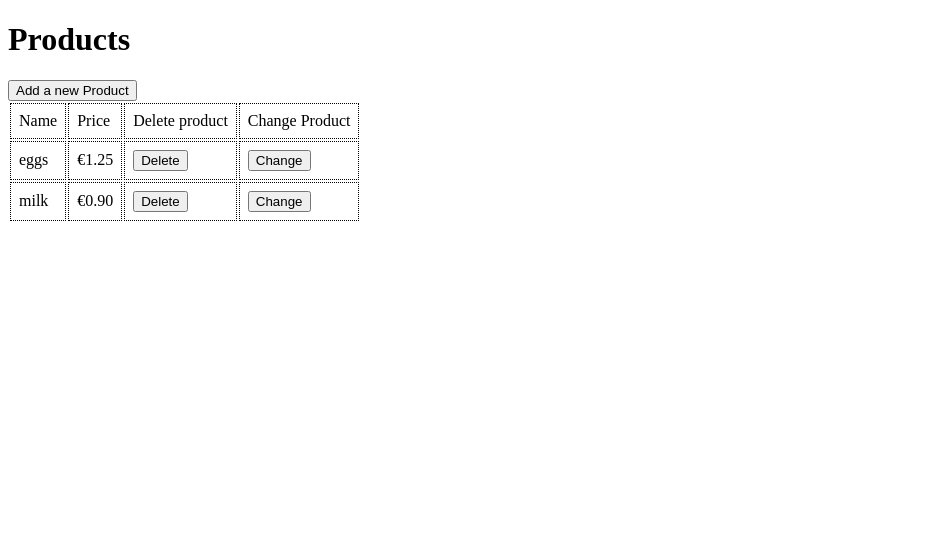
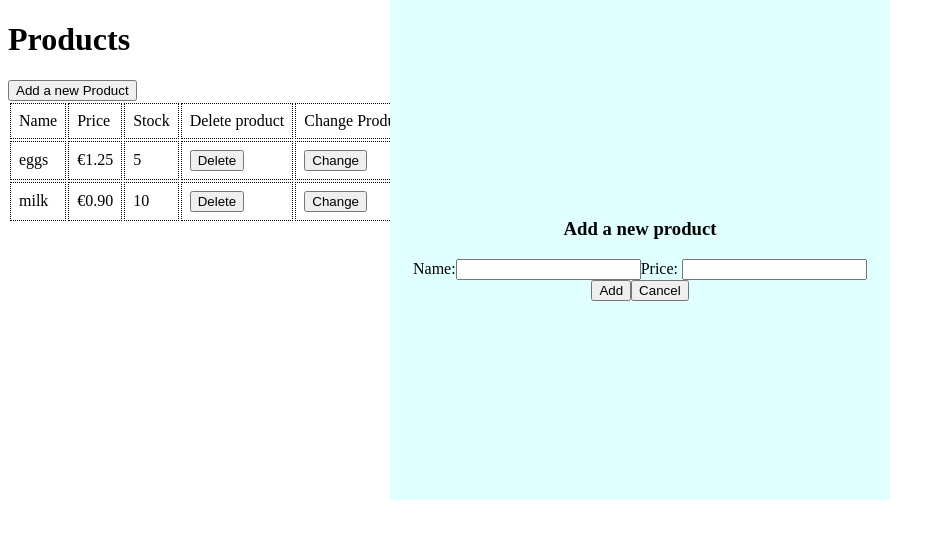
Before and after one commit to carlyhill6895/angularmodalexamples, an Angular app: page /products in a window 1280 px wide. Both pictures are taken after a click on the button "Add a new Product". Shown: the top 538 px of the page, without its empty margins (0-945 px from the left). Built offline with nearby package versions, Linux system fonts and the light colour scheme.

Commit message:
add stock

```diff
--- a/src/app/products-page/products-page.component.css
+++ b/src/app/products-page/products-page.component.css
@@ -2,7 +2,8 @@
   top: 0;
   bottom: 0;
   left: 0;
-  height: 0;
+  height: 100%;
+  width: 100%;
   position: fixed;
   z-index: 4;
 }
@@ -12,7 +13,9 @@
   margin: auto;
   height: 500px;
   width: 500px;
-  background-color: lightblue;
+  background-color: lightcyan;
+  text-align: center;
+  align-content: center;
 }
 
 td {
--- a/src/app/products-page/products-page.component.html
+++ b/src/app/products-page/products-page.component.html
@@ -1,19 +1,21 @@
 <h1>Products</h1>
 
-<button>Add a new Product</button>
+<button (click)="showAddProductModal = true">Add a new Product</button>
 
 <table>
   <tr>
     <td>Name</td>
     <td>Price</td>
+    <td>Stock</td>
     <td>Delete product</td>
     <td>Change Product</td>
   </tr>
   <tr *ngFor="let product of products">
     <td>{{product.name}}</td>
     <td>{{product.price | currency:'EUR'}}</td>
+    <td>{{product.stock}}</td>
     <td><button (click)="requestDelete(product)">Delete</button></td>
-    <td><button>Change</button></td>
+    <td><button (click)="requestChange(product)">Change</button></td>
   </tr>
 </table>
 
@@ -23,3 +25,29 @@
     <button (click)="deleteProduct()">Delete</button><button (click)="showDeleteModal = false">Cancel</button>
   </div>
 </div>
+
+<div class="modal-container" *ngIf="showAddProductModal">
+  <div class="modal-content">
+    <h3>Add a new product</h3>
+    <form #addProductForm="ngForm">
+      <label for="name">Name:</label>
+      <input type="text" name="name" id="name" [(ngModel)]="newProduct.name">
+      <label for="price">Price: </label>
+      <input type="number" name="price" id="price" [(ngModel)]="newProduct.price">
+    </form>
+    <button (click)="addProduct()">Add</button><button (click)="showAddProductModal = false">Cancel</button>
+  </div>
+</div>
+
+<div class="modal-container" *ngIf="showChangeModal">
+  <div class="modal-content">
+    <h3>Change product: {{selectedProduct.name}}</h3>
+    <form #changeProductForm = "ngForm">
+      <label for="new-name">Name:</label>
+      <input type="text" name="name" id="new-name" [(ngModel)]="selectedProduct.name">
+      <label for="new-price">Price: </label>
+      <input type="number" name="price" id="new-price" [(ngModel)]="selectedProduct.price">
+    </form>
+    <button (click)="showChangeModal = false">Change</button><button (click)="cancelChange()">Cancel</button>
+  </div>
+</div>
--- a/src/app/products-page/products-page.component.ts
+++ b/src/app/products-page/products-page.component.ts
@@ -1,8 +1,7 @@
 import { Component, OnInit } from '@angular/core';
 
-interface Product {
-  name: string;
-  price: number;
+class Product {
+  constructor(public name: string, public price: number, public stock: number) {}
 }
 
 @Component({
@@ -13,12 +12,17 @@ interface Product {
 export class ProductsPageComponent implements OnInit {
 
   selectedProduct: Product;
+  newProduct: Product;
+  productBeforeChange: Product;
   showDeleteModal: boolean;
+  showAddProductModal: boolean;
+  showChangeModal: boolean;
   products: Product[];
   constructor() { }
 
   ngOnInit() {
-    this.products = [{name: 'eggs', price: 1.25}, {name: 'milk', price: 0.9}];
+    this.products = [{name: 'eggs', price: 1.25, stock: 5}, {name: 'milk', price: 0.9, stock: 10}];
+    this.newProduct = new Product(undefined, undefined, undefined);
   }
 
   requestDelete(product: Product) {
@@ -26,7 +30,27 @@ export class ProductsPageComponent implements OnInit {
     this.showDeleteModal = true;
   }
 
+  requestChange(product: Product) {
+    this.selectedProduct = product;
+    this.productBeforeChange = new Product(product.name, product.price, product.stock);
+    this.showChangeModal = true;
+  }
+
   deleteProduct() {
     this.products = this.products.filter((product) => product !== this.selectedProduct);
+    this.showDeleteModal = false;
+  }
+
+  addProduct() {
+    this.products.push(this.newProduct);
+    this.newProduct = new Product(undefined, undefined, undefined);
+    this.showAddProductModal = false;
+  }
+
+  cancelChange() {
+    const index = this.products.indexOf(this.selectedProduct);
+    console.log('put back to previous state: ', this.productBeforeChange);
+    this.products[index] = this.productBeforeChange;
+    this.showChangeModal = false;
   }
 }
```
